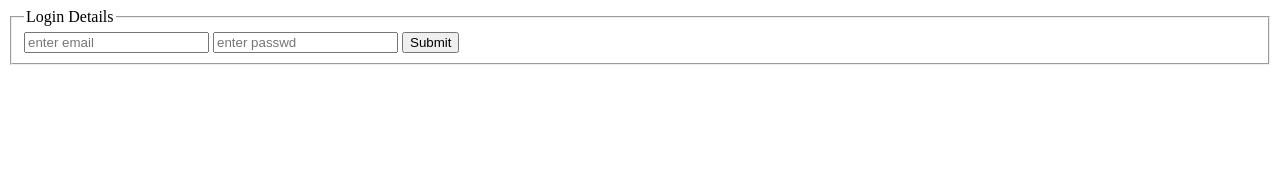
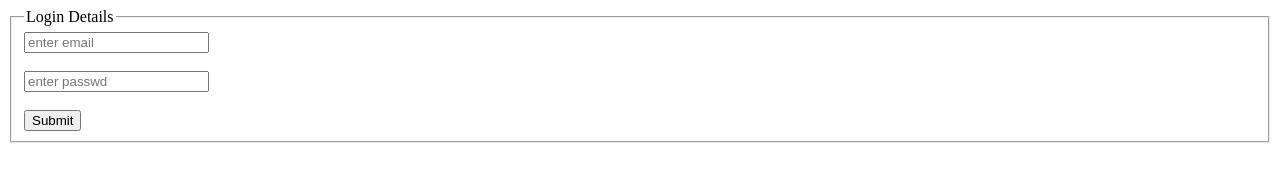
Before and after one commit to Sivaarvapalli/siva.a, a plain HTML site: page index.html in a window 1280 px wide. Drawn offline with Linux system fonts and the light colour scheme.

Commit message:
Update index.html

```diff
--- a/index.html
+++ b/index.html
@@ -5,8 +5,8 @@
   <body>
   <fieldset>
   <legend>Login Details</legend>
-  <input type ="email" placeholder="enter email"/>
-  <input type="password" placeholder="enter passwd"/>
+  <input type ="email" placeholder="enter email"/><br><br>
+  <input type="password" placeholder="enter passwd"/><br><br>
   <input type="submit"/>
   </fieldset>
   </body>
```
